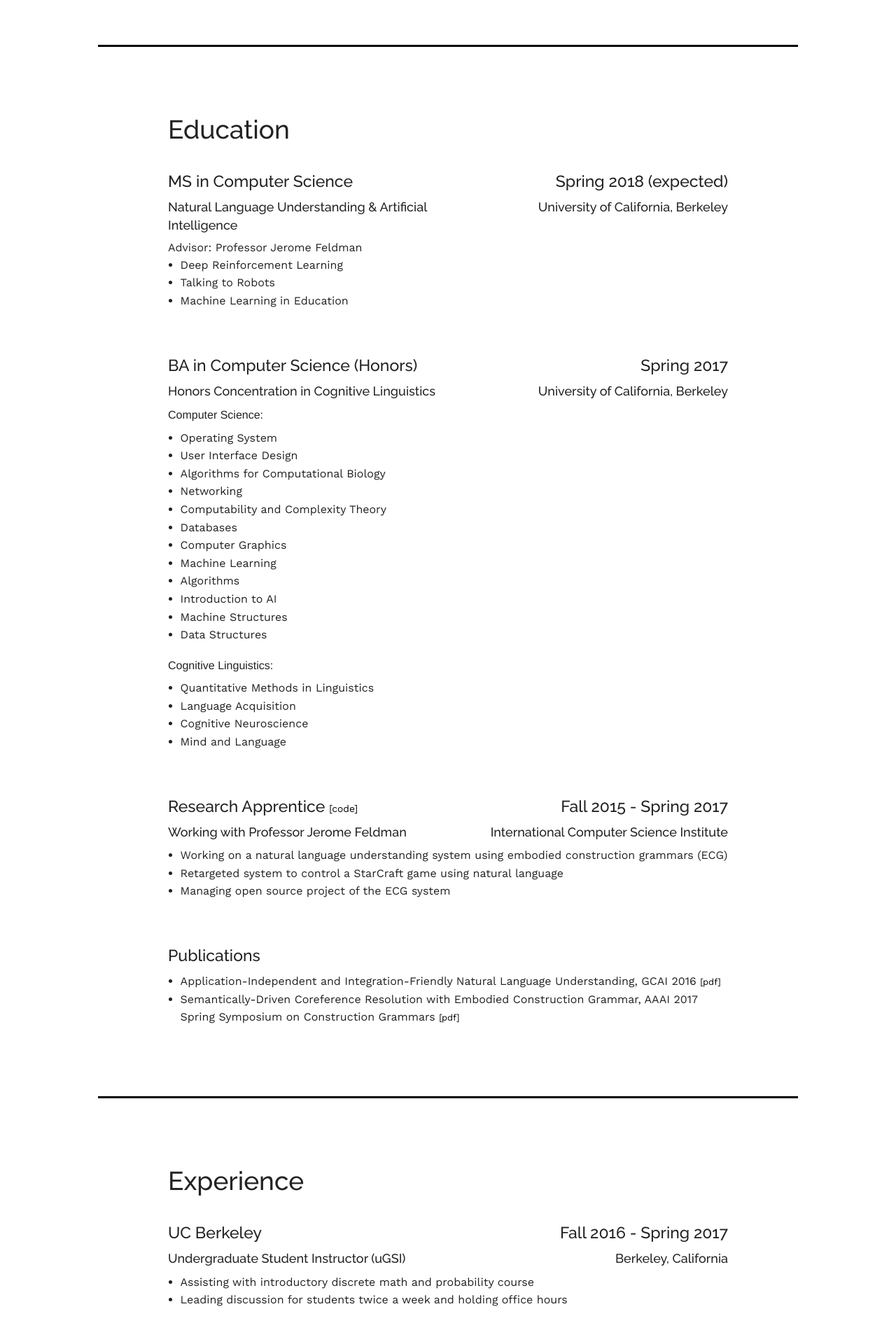
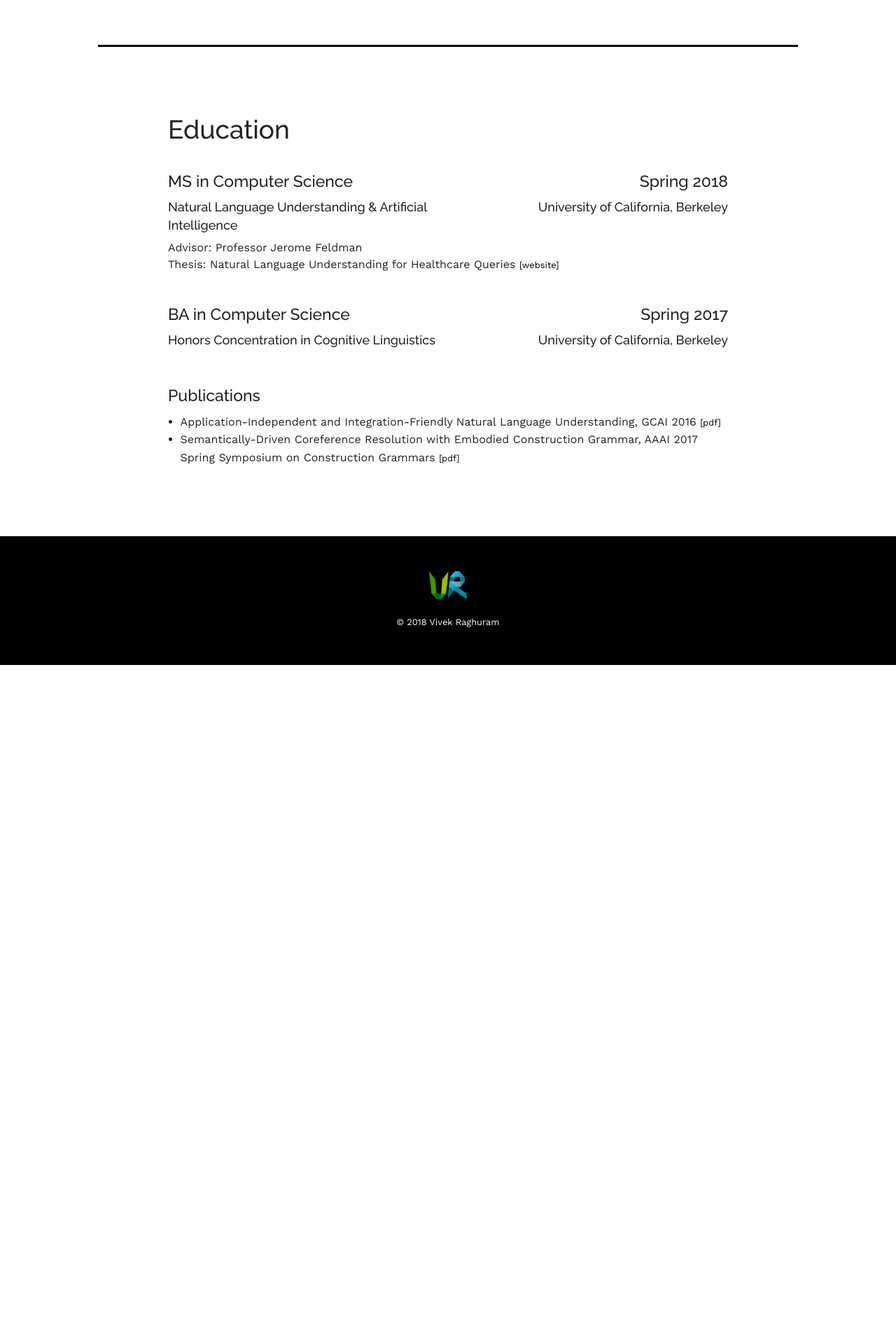
Before and after one commit to vivekraghuram/vivekraghuram, a PHP site: page / in a window 1280 px wide. Shown: the part 733-2653 px from the top of the page at 70% size. After the commit the page ends 1683 px from the top, so only its background shows below. Run offline with PHP 8.4, Linux system fonts and the light colour scheme.

Commit message:
Clean up personal website

```diff
--- a/css/style.css
+++ b/css/style.css
@@ -21,7 +21,7 @@ small {
   font-size: 80%;
 }
 
-#skills {
+#skills, #education {
   border: none;
 }
 
--- a/index.html
+++ b/index.html
@@ -53,22 +53,20 @@
           <h5>Natural Language Understanding &amp; Artificial Intelligence</h5>
         </div>
         <div class="medium-6 columns medium-text-right small-text-left">
-          <h4>Spring 2018 (expected)</h4>
+          <h4>Spring 2018</h4>
           <h5>University of California, Berkeley</h5>
         </div>
       </div>
-      Advisor: Professor Jerome Feldman
-      <ul>
-        <li>Deep Reinforcement Learning</li>
-        <li>Talking to Robots</li>
-        <li>Machine Learning in Education</li>
-      </ul>
+      Advisor: Professor Jerome Feldman<br>
+      Thesis: Natural Language Understanding for Healthcare Queries
+      <small>
+        <a href="https://www2.eecs.berkeley.edu/Pubs/TechRpts/2018/EECS-2018-35.html" target="_blank">[website]</a>
+      </small>
 
-      <!-- <small>IP = In Progress</small> -->
       <div class="spacer-40"></div>
       <div class="row">
         <div class="medium-6 columns">
-          <h4>BA in Computer Science (Honors)</h4>
+          <h4>BA in Computer Science</h4>
           <h5>Honors Concentration in Cognitive Linguistics</h5>
         </div>
         <div class="medium-6 columns medium-text-right small-text-left">
@@ -76,49 +74,7 @@
           <h5>University of California, Berkeley</h5>
         </div>
       </div>
-      <h6>Computer Science:</h6>
-      <ul>
-        <li>Operating System</li>
-        <li>User Interface Design</li>
-        <li>Algorithms for Computational Biology</li>
-        <li>Networking</li>
-        <li>Computability and Complexity Theory</li>
-        <li>Databases</li>
-        <li>Computer Graphics</li>
-        <li>Machine Learning</li>
-        <li>Algorithms</li>
-        <li>Introduction to AI</li>
-        <li>Machine Structures</li>
-        <li>Data Structures</li>
-      </ul>
-      <h6>Cognitive Linguistics:</h6>
-      <ul>
-        <li>Quantitative Methods in Linguistics</li>
-        <li>Language Acquisition</li>
-        <li>Cognitive Neuroscience</li>
-        <li>Mind and Language</li>
-      </ul>
-      <div class="spacer-40"></div>
-      <div class="row">
-        <div class="medium-6 columns">
-          <h4>
-            Research Apprentice
-            <small>
-              <a href="http://www.github.com/icsi-berkeley" target="_blank">[code]</a>
-            </small>
-          </h4>
-          <h5>Working with Professor Jerome Feldman</h5>
-        </div>
-        <div class="medium-6 columns medium-text-right small-text-left">
-          <h4>Fall 2015 - Spring 2017</h4>
-          <h5>International Computer Science Institute</h5>
-        </div>
-      </div>
-      <ul>
-        <li>Working on a natural language understanding system using embodied construction grammars (ECG)</li>
-        <li>Retargeted system to control a StarCraft game using natural language</li>
-        <li>Managing open source project of the ECG system</li>
-      </ul>
+
       <div class="spacer-40"></div>
       <div class="row">
         <div class="medium-6 columns">
@@ -142,244 +98,6 @@
       </ul>
     </div>
 
-
-
-    <div class="container row" id="experience">
-      <h2>Experience</h2>
-
-      <div class="spacer-20"></div>
-      <div class="row">
-        <div class="medium-6 columns">
-          <h4>UC Berkeley</h4>
-          <h5>Undergraduate Student Instructor (uGSI)</h5>
-        </div>
-        <div class="medium-6 columns medium-text-right small-text-left">
-          <h4>Fall 2016 - Spring 2017</h4>
-          <h5>Berkeley, California</h5>
-        </div>
-      </div>
-      <ul>
-        <li>Assisting with introductory discrete math and probability course</li>
-        <li>Leading discussion for students twice a week and holding office hours</li>
-      </ul>
-
-      <div class="spacer-40"></div>
-      <div class="row">
-        <div class="medium-6 columns">
-          <h4>
-            Watsi
-            <small>
-              <a href="http://www.watsi.org" target="_blank">[website]</a>
-            </small>
-          </h4>
-          <h5>Software Engineering Intern</h5>
-        </div>
-        <div class="medium-6 columns medium-text-right small-text-left">
-          <h4>Summer 2016</h4>
-          <h5>San Francisco, California</h5>
-        </div>
-      </div>
-      <ul>
-        <li>Developed full-stack features for both donors and medical partners</li>
-        <li>Worked with designers, operations and marketing to develop and deploy numerous features to the Ruby on Rails website</li>
-      </ul>
-
-      <div class="spacer-40"></div>
-      <div class="row">
-        <div class="medium-6 columns">
-          <h4>
-            Upstart
-            <small>
-              <a href="http://www.upstart.com" target="_blank">[website]</a>
-            </small>
-          </h4>
-          <h5>Software Engineering Intern</h5>
-        </div>
-        <div class="medium-6 columns medium-text-right small-text-left">
-          <h4>Summer 2015</h4>
-          <h5>Palo Alto, California</h5>
-        </div>
-      </div>
-      <ul>
-        <li>Contributed as a full-stack engineer on Ruby on Rails lending platform</li>
-        <li>Deployed several features impacting user flows, admin tools and performance</li>
-      </ul>
-
-      <div class="spacer-40"></div>
-      <div class="row">
-        <div class="medium-6 columns">
-          <h4>
-            Neotechnology
-            <small>
-              <a href="http://www.neo4j.com" target="_blank">[website]</a>
-            </small>
-          </h4>
-          <h5>Marketing Intern</h5>
-        </div>
-        <div class="medium-6 columns medium-text-right small-text-left">
-          <h4>Summer 2014</h4>
-          <h5>San Mateo, California</h5>
-        </div>
-      </div>
-      <ul>
-        <li>Developed custom Wordpress website using PHP for annual conference</li>
-        <li>Analyzed past sales data to identify actionable information</li>
-      </ul>
-    </div>
-
-
-
-    <div class="container row" id="projects">
-      <h2>Projects*</h2>
-
-      <div class="spacer-20"></div>
-      <div class="row">
-        <div class="medium-6 columns">
-          <h4>
-            Blueprint Application Portal
-            <small>
-              <a href="http://www.github.com/calblueprint/calblueprint.org" target="_blank">[code]</a>
-            </small>
-          </h4>
-        </div>
-        <div class="medium-6 columns medium-text-right small-text-left">
-          <h5>Rails</h5>
-        </div>
-      </div>
-      <ul>
-        <li>Built a pairwise comparison system using a modified tournament algorithm to fairly and scalably evaluate over 300 applications</li>
-        <li>Effectively handles multiple reviewers comparing applications simultaneously</li>
-      </ul>
-
-      <div class="spacer-40"></div>
-      <div class="row">
-        <div class="medium-6 columns">
-          <h4>
-            Somo Project
-            <small>
-              <a href="http://www.github.com/vivekraghuram/somo" target="_blank">[code]</a>
-              <a href="http://somo.herokuapp.com" target="_blank">[app]</a>
-            </small>
-          </h4>
-        </div>
-        <div class="medium-6 columns medium-text-right small-text-left">
-          <h5>Rails, React.js</h5>
-        </div>
-      </div>
-      <ul>
-        <li>Hackathon project for nonprofit, <a href="http://www.thesomoproject.org">The Somo Project</a>, to conduct surveys via text message</li>
-        <li>Built the form creation interface which supports short answer, multiple choice, checkbox and conditional questions using React.js</li>
-      </ul>
-
-      <div class="spacer-40"></div>
-      <div class="row">
-        <div class="medium-8 columns">
-          <h4>
-            Downsampling and Adaptive Remeshing
-            <small>
-              <a href="cs184/final/index.html" target="_blank">[report]</a>
-            </small>
-          </h4>
-        </div>
-        <div class="medium-4 columns medium-text-right small-text-left">
-          <h5>C++</h5>
-        </div>
-      </div>
-      <ul>
-        <li>Computer Graphics final project involving individual research and application of interesting graphics techniques</li>
-        <li>Implemented algorithms for mesh downsampling and curvature adaptive remeshing to maximize feature preservation</li>
-      </ul>
-
-      <div class="spacer-40"></div>
-      <div class="row">
-        <div class="medium-6 columns">
-          <h4>
-            RE-volv
-            <small>
-              <a href="http://www.github.com/calblueprint/revolv" target="_blank">[code]</a>
-              <a href="http://www.re-volv.org" target="_blank">[app]</a>
-            </small>
-          </h4>
-        </div>
-        <div class="medium-6 columns medium-text-right small-text-left">
-          <h5>Django</h5>
-        </div>
-      </div>
-      <ul>
-        <li>Worked directly with our client to develop a crowdfunding application to spread solar energy to communities</li>
-        <li>Led a four person team in designing and developing the application and reviewed all their code</li>
-      </ul>
-
-      <div class="spacer-40"></div>
-      <small>* Just a few recent ones. Check my github to see more :)</small>
-
-    </div>
-
-
-
-    <div class="container row" id="extracurriculars">
-      <h2>Extracurriculars &amp; Leadership</h2>
-
-      <div class="spacer-20"></div>
-      <div class="row">
-        <div class="medium-8 columns">
-          <h4>
-            Blueprint, Technology for Nonprofits
-            <small>
-              <a href="http://www.calblueprint.org" target="_blank">[website]</a>
-            </small>
-          </h4>
-          <h5>VP of Technology, Director of Expansion, External VP, Project Leader, Project Developer</h5>
-        </div>
-        <div class="medium-4 columns medium-text-right small-text-left">
-          <h4>Fall 2013 - Spring 2017</h4>
-          <h5>Berkeley, California</h5>
-        </div>
-      </div>
-      <ul>
-        <li>Built a Blueprint membership application system and currently in charge of developer training</li>
-        <li>Spearheaded efforts to create the first Blueprint chapter outside of Berkeley culminating in the creation of a chapter in the University of Waterloo</li>
-        <li>Created and led a team to manage corporate relations, hold events and grow the Blueprint brand</li>
-        <li>Led team to design and develop an application to meet a client’s (RE-volv) needs</li>
-        <li>Worked in a team as a developer on multiple web applications (Berkeley Schools Fund, ODALC)</li>
-      </ul>
-
-      <div class="spacer-40"></div>
-      <div class="row">
-        <div class="medium-6 columns">
-          <h4>
-            Camp Sudo
-            <small>
-              <a href="http://www.campsudo.org" target="_blank">[website]</a>
-            </small>
-          </h4>
-          <h5>Curriculum Development, Teaching Assistant</h5>
-        </div>
-        <div class="medium-6 columns medium-text-right small-text-left">
-          <h4>Summer 2015</h4>
-          <h5>Berkeley, California</h5>
-        </div>
-      </div>
-      <ul>
-        <li>Helped plan and run an independent, nonprofit code camp for at-risk high school students</li>
-        <li>Developed curriculum to teach the basics of HTML, CSS and Javascript</li>
-      </ul>
-
-    </div>
-
-    <div class="container row" id="skills">
-      <h2>Skills</h2>
-      <div class="spacer-20"></div>
-      <h5>Proficient</h5>
-      <ul>
-        <li>Python, Javascript, Rails, Git, HTML, CSS</li>
-      </ul>
-      <h5>Experience</h5>
-      <ul>
-        <li>React.js, C++, SQL, Angular.js, Django</li>
-      </ul>
-    </div>
-
     <div class="footer">
       <a href="#"><img src="img/logo.png"></a>
       <div class="spacer-20"></div>
```
